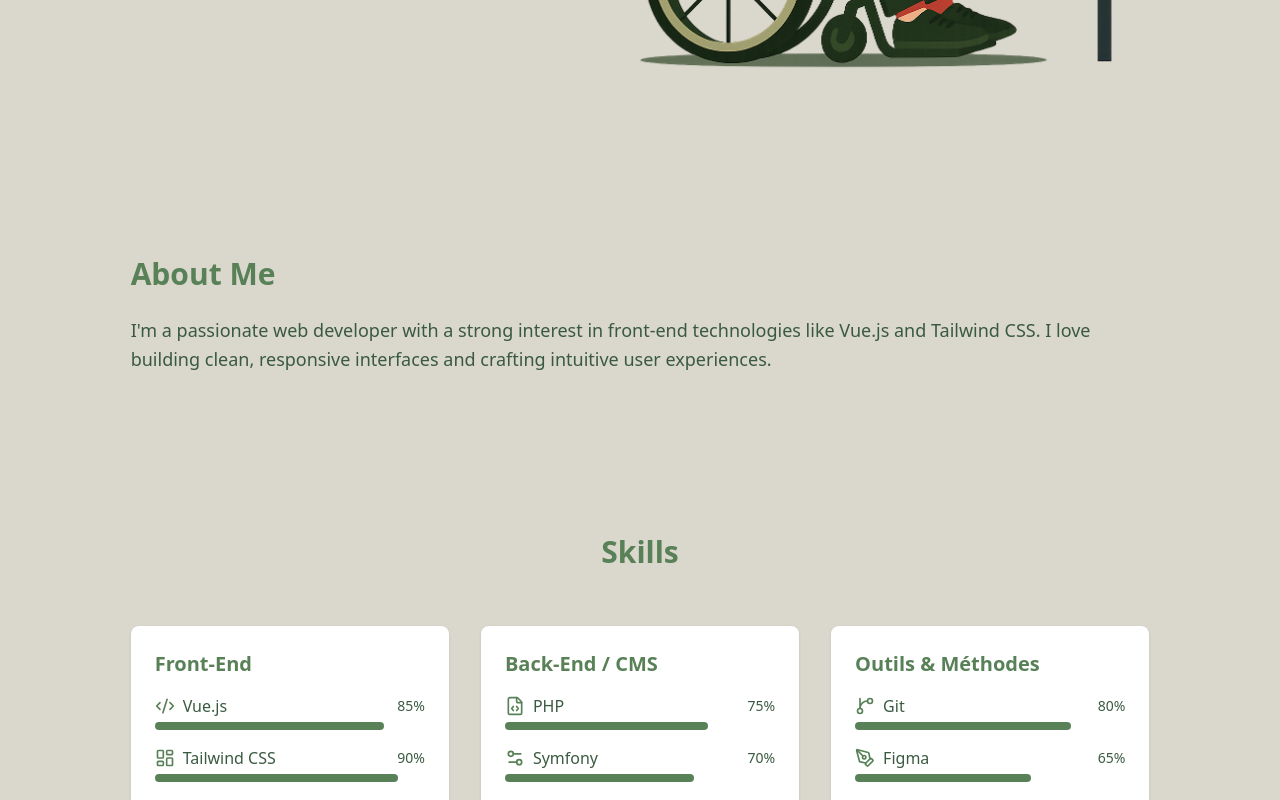
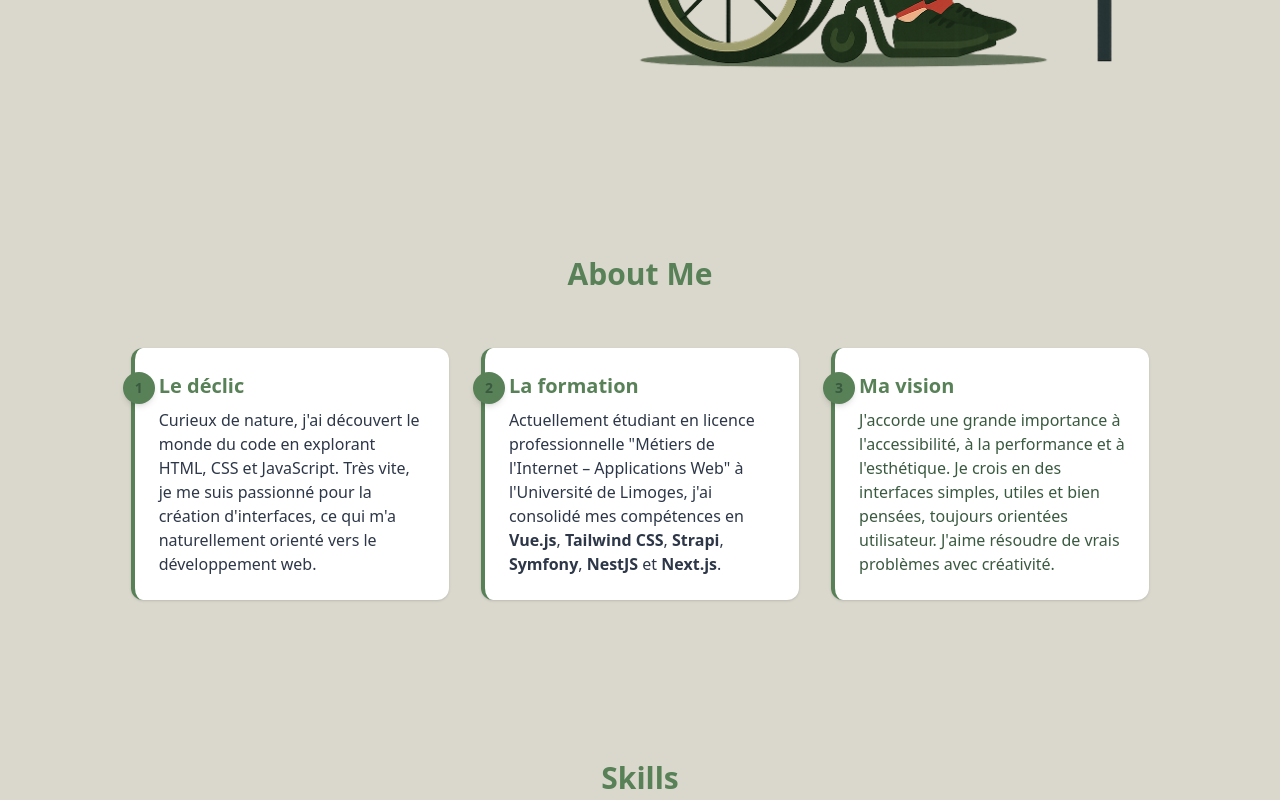
Before and after one commit to hdif004/portfolio, a Vue app: page / in a window 1280 px wide. Shown: the part 554-1354 px from the top of the page. Built offline with nearby package versions, Linux system fonts and the light colour scheme.

Commit message:
feat: enhance AboutSection with detailed content and styling, and add card utilities in main.css

```diff
--- a/src/assets/main.css
+++ b/src/assets/main.css
@@ -5,6 +5,8 @@
   --color-background: #dad7cd;
   --color-text: #3a5a40;
   --color-primary: #588157;
+  --color-card-bg: #ffffff;
+  --color-card-text: #2d3748; /* Texte sombre pour les cartes */
 }
 
 /* Variables pour le mode sombre */
@@ -12,6 +14,8 @@
   --color-background: #344e41;
   --color-text: #dad7cd;
   --color-primary: #a3b18a;
+  --color-card-bg: #2d3748;
+  --color-card-text: #e2e8f0; /* Texte clair pour les cartes en mode sombre */
 }
 
 /* Utilitaires personnalisés */
@@ -43,4 +47,11 @@
   .hover\:text-background:hover {
     color: var(--color-background);
   }
+  .bg-card {
+    background-color: var(--color-card-bg);
+  }
+
+  .text-card {
+    color: var(--color-card-text);
+  }
 }
--- a/src/components/section/AboutSection.vue
+++ b/src/components/section/AboutSection.vue
@@ -1,11 +1,65 @@
+// src/components/section/AboutSection.vue
 <template>
   <section id="about" class="py-20 px-6 w-10/12 mx-auto">
-    <h2 class="text-3xl font-bold mb-6 text-primary">About Me</h2>
-    <p class="text-lg leading-relaxed text-text/80">
-      I'm a passionate web developer with a strong interest in front-end technologies like Vue.js
-      and Tailwind CSS. I love building clean, responsive interfaces and crafting intuitive user
-      experiences.
-    </p>
+    <h2 class="text-3xl font-bold mb-14 text-primary text-center">About Me</h2>
+
+    <div class="grid md:grid-cols-3 gap-8">
+      <!-- Step 1 -->
+      <div
+        class="bg-card p-6 rounded-xl shadow-sm border-l-4 border-primary relative group transition-colors duration-300"
+      >
+        <div
+          class="absolute -left-3 top-6 bg-primary text-background w-8 h-8 rounded-full flex items-center justify-center text-sm font-bold shadow-md"
+        >
+          1
+        </div>
+        <h3 class="text-xl font-semibold text-primary mb-2">Le déclic</h3>
+        <p class="text-card text-base transition-colors duration-300">
+          Curieux de nature, j'ai découvert le monde du code en explorant HTML, CSS et JavaScript.
+          Très vite, je me suis passionné pour la création d'interfaces, ce qui m'a naturellement
+          orienté vers le développement web.
+        </p>
+      </div>
+
+      <!-- Step 2 -->
+      <div
+        class="bg-card p-6 rounded-xl shadow-sm border-l-4 border-primary relative group transition-colors duration-300"
+      >
+        <div
+          class="absolute -left-3 top-6 bg-primary text-background w-8 h-8 rounded-full flex items-center justify-center text-sm font-bold shadow-md"
+        >
+          2
+        </div>
+        <h3 class="text-xl font-semibold text-primary mb-2">La formation</h3>
+        <p class="text-card text-base transition-colors duration-300">
+          Actuellement étudiant en licence professionnelle "Métiers de l'Internet – Applications
+          Web" à l'Université de Limoges, j'ai consolidé mes compétences en
+          <strong class="text-card font-bold">Vue.js</strong>,
+          <strong class="text-card font-bold">Tailwind CSS</strong>,
+          <strong class="text-card font-bold">Strapi</strong>,
+          <strong class="text-card font-bold">Symfony</strong>,
+          <strong class="text-card font-bold">NestJS</strong> et
+          <strong class="text-card font-bold">Next.js</strong>.
+        </p>
+      </div>
+
+      <!-- Step 3 -->
+      <div
+        class="bg-card p-6 rounded-xl shadow-sm border-l-4 border-primary relative group transition-colors duration-300"
+      >
+        <div
+          class="absolute -left-3 top-6 bg-primary text-background w-8 h-8 rounded-full flex items-center justify-center text-sm font-bold shadow-md"
+        >
+          3
+        </div>
+        <h3 class="text-xl font-semibold text-primary mb-2">Ma vision</h3>
+        <p class="text-text text-base transition-colors duration-300">
+          J'accorde une grande importance à l'accessibilité, à la performance et à l'esthétique. Je
+          crois en des interfaces simples, utiles et bien pensées, toujours orientées utilisateur.
+          J'aime résoudre de vrais problèmes avec créativité.
+        </p>
+      </div>
+    </div>
   </section>
 </template>
 
--- a/src/components/section/SkillsSection.vue
+++ b/src/components/section/SkillsSection.vue
@@ -1,4 +1,3 @@
-// src/components/section/SkillsSection.vue
 <template>
   <section id="skills" class="py-20 px-6 w-10/12 mx-auto">
     <h2 class="text-3xl font-bold mb-10 text-primary text-center">Skills</h2>
```
